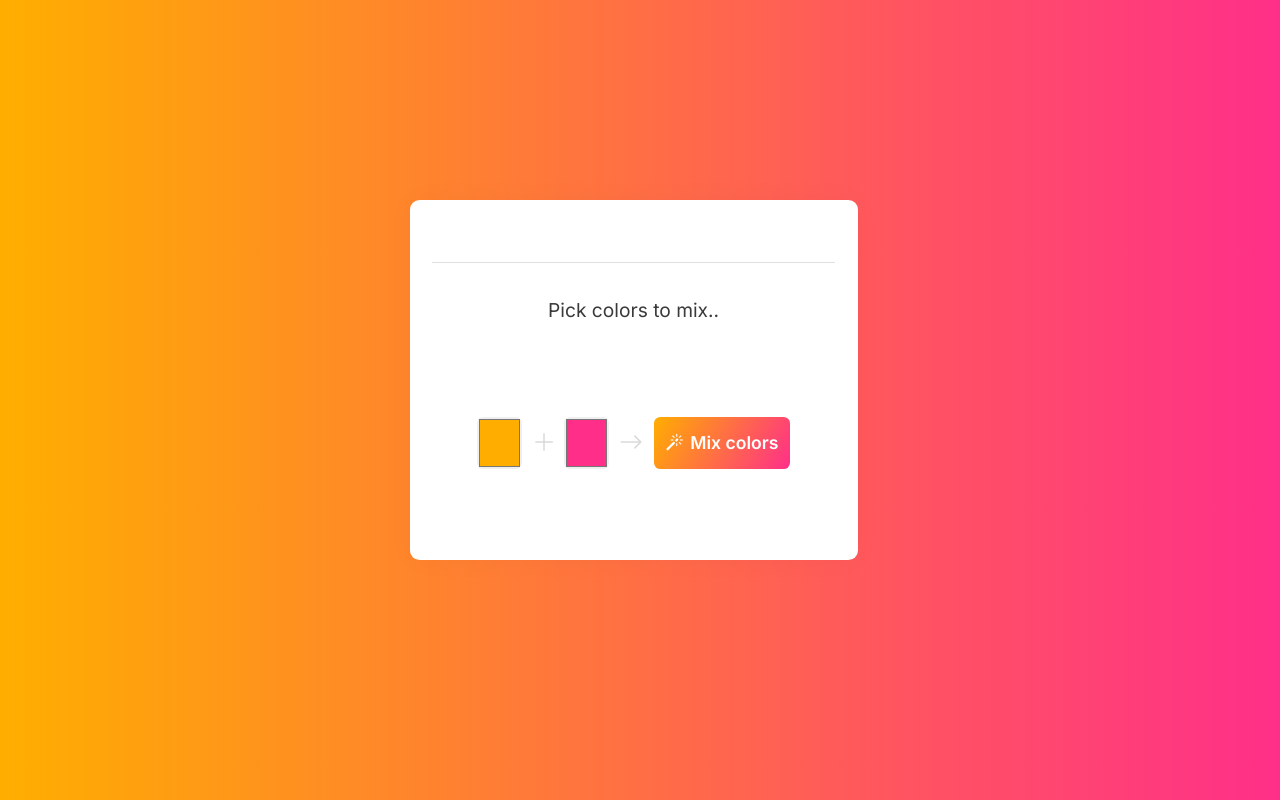
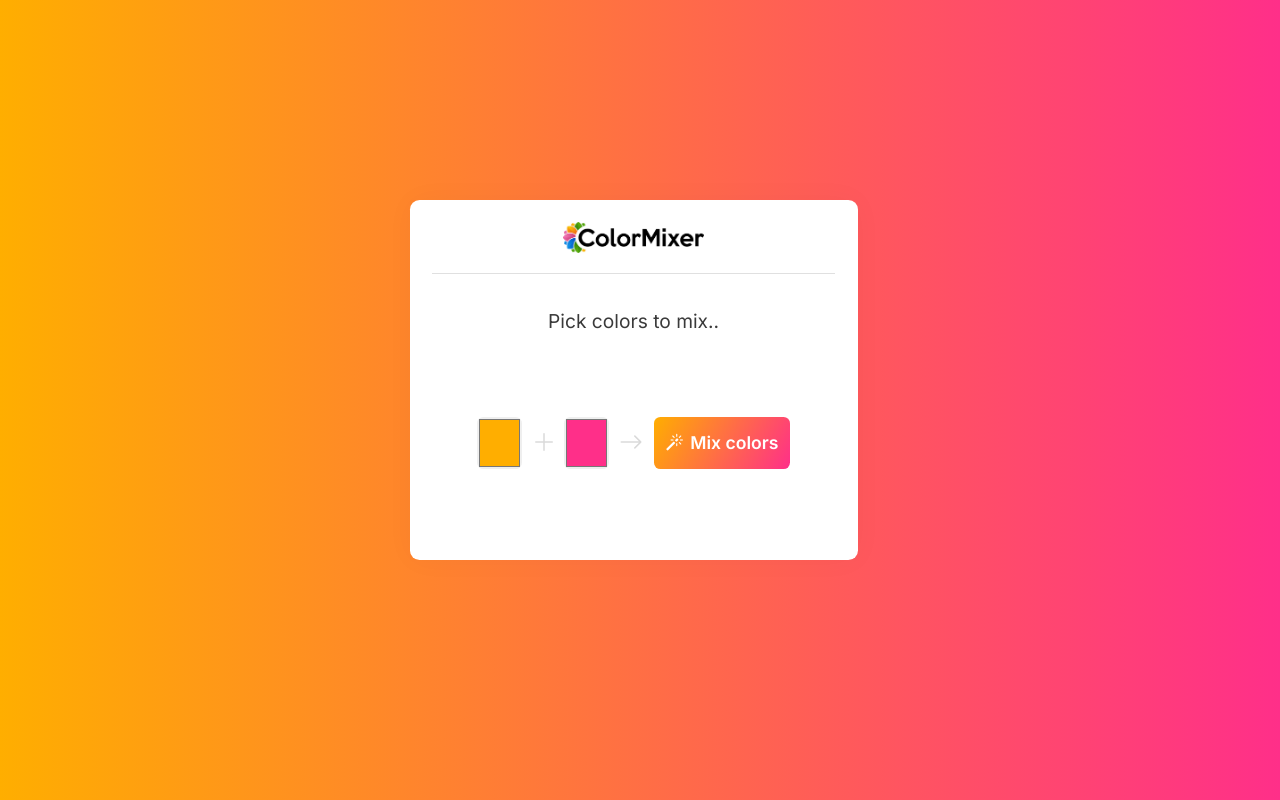
Before and after one commit to gopichanddes/ColorMixer, a plain HTML site: page index.html in a window 1280 px wide. Drawn offline with nearby package versions, Linux system fonts and the light colour scheme.

Commit message:
Update index.html

```diff
--- a/index.html
+++ b/index.html
@@ -17,7 +17,7 @@
         <div class="color-inputs">
 
             <div class="logo-cont">
-                <img src="/assets/ColorMixerLogo-01.jpg" alt="">
+                <img src="/assets/ColorMixerLogo.jpg" alt="">
                 <hr>
                 <p class="info-note"></p>
             </div>
```
